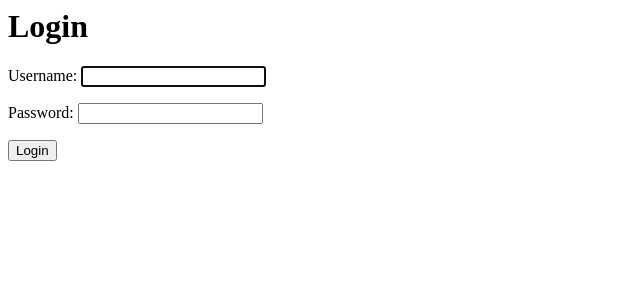
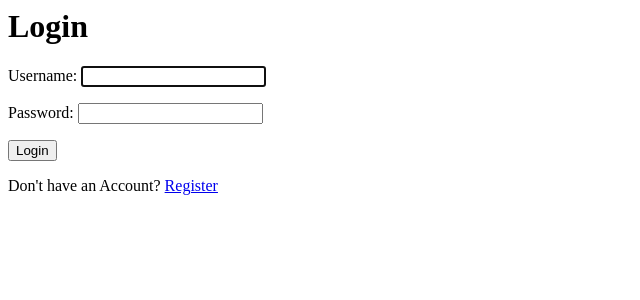
Before and after one commit to Aliiiw/ToDoList, a Django app: page /login/ in a window 1280 px wide. Shown: the top 300 px of the page, without its empty margins (0-640 px from the left). Run offline with Django 4.2, Linux system fonts and the light colour scheme.

Commit message:
add register page

```diff
--- a/todo_list/base/templates/base/login.html
+++ b/todo_list/base/templates/base/login.html
@@ -5,3 +5,6 @@
     {{form.as_p}}
     <input type="submit" value="Login">
  </form>
+
+
+ <p>Don't have an Account? <a href="{% url 'register' %}">Register</a></p>
--- a/todo_list/base/urls.py
+++ b/todo_list/base/urls.py
@@ -1,11 +1,12 @@
 from django.urls import path
-from .views import TaskCreate, TaskList, TaskDetail, TaskUpdate, TaskDelete, CustomLoginView
+from .views import TaskCreate, TaskList, TaskDetail, TaskUpdate, TaskDelete, CustomLoginView, RegisterPage
 from django.contrib.auth.views import LogoutView
 
 
 urlpatterns = [
     path('login/', CustomLoginView.as_view(), name='login'),
     path('logout/', LogoutView.as_view(next_page='login'), name='logout'),
+    path('register/', RegisterPage.as_view(), name='register'),
     path('', TaskList.as_view(), name='tasks'),
     path('task/<int:pk>/', TaskDetail.as_view(), name='task'),
     path('task-create/', TaskCreate.as_view(), name='task-create'),
--- a/todo_list/base/views.py
+++ b/todo_list/base/views.py
@@ -1,11 +1,12 @@
-import re
-from django.shortcuts import render
+from django.shortcuts import redirect, render
 from django.views.generic.list import ListView
 from django.views.generic.detail import DetailView
-from django.views.generic.edit import CreateView, UpdateView, DeleteView
+from django.views.generic.edit import CreateView, UpdateView, DeleteView, FormView
 from django.urls import reverse_lazy
 from django.contrib.auth.views import LoginView
 from django.contrib.auth.mixins import LoginRequiredMixin
+from django.contrib.auth.forms import UserCreationForm
+from django.contrib.auth import login
 
 from .models import Task
 
@@ -16,6 +17,16 @@ class CustomLoginView(LoginView):
 
     def get_success_url(self):
         return reverse_lazy('tasks')
+
+
+class RegisterPage(FormView):
+    template_name = 'base/register.html'
+    form_class = UserCreationForm
+    redirect_authenticated_user = True
+    success_url = reverse_lazy('tasks')
+
+
+
 
 
 class TaskList(LoginRequiredMixin,  ListView):
```
Also changed, not shown: todo_list/base/templates/base/register.html (added, +10 -0 lines), todo_list/db.sqlite3.
